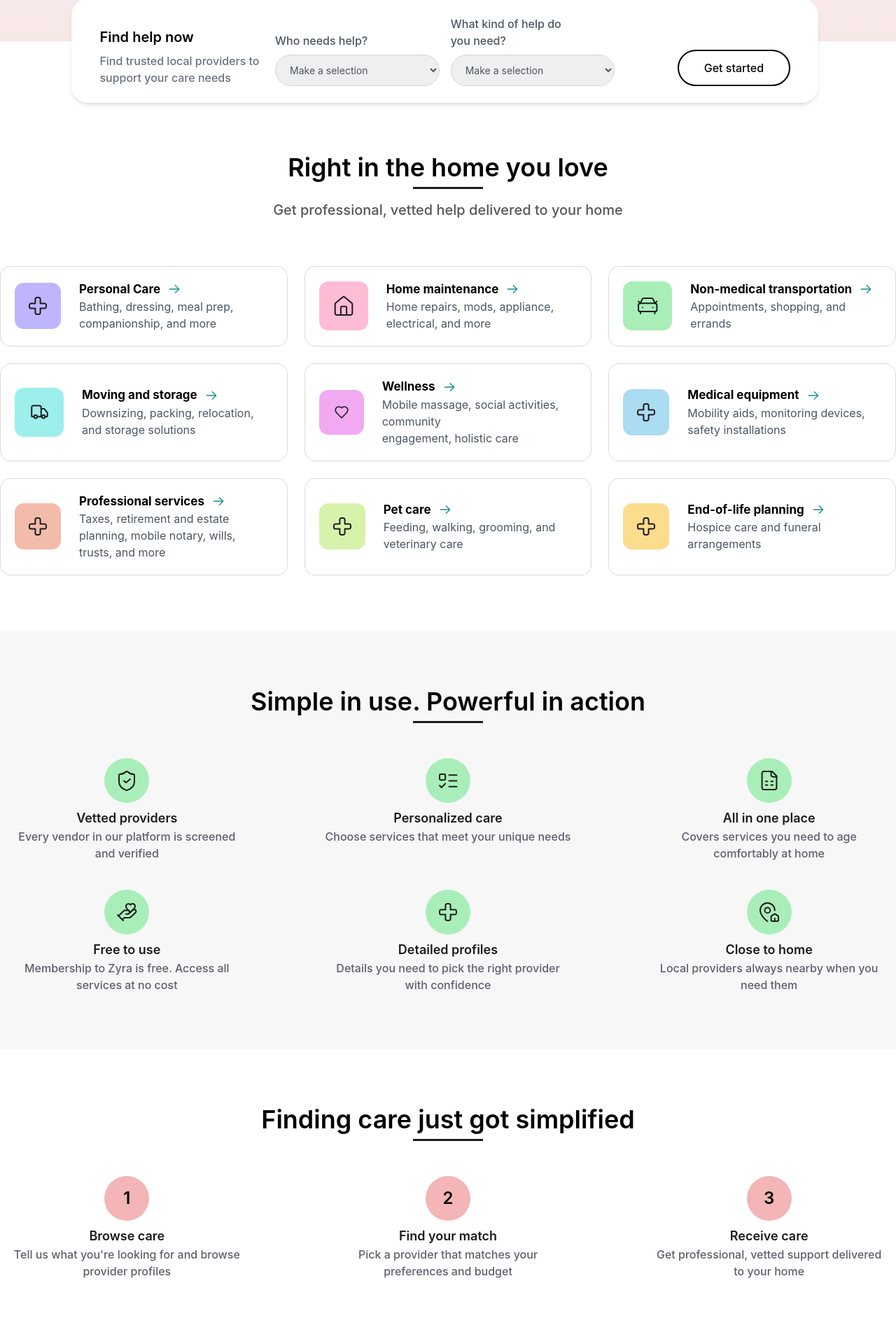
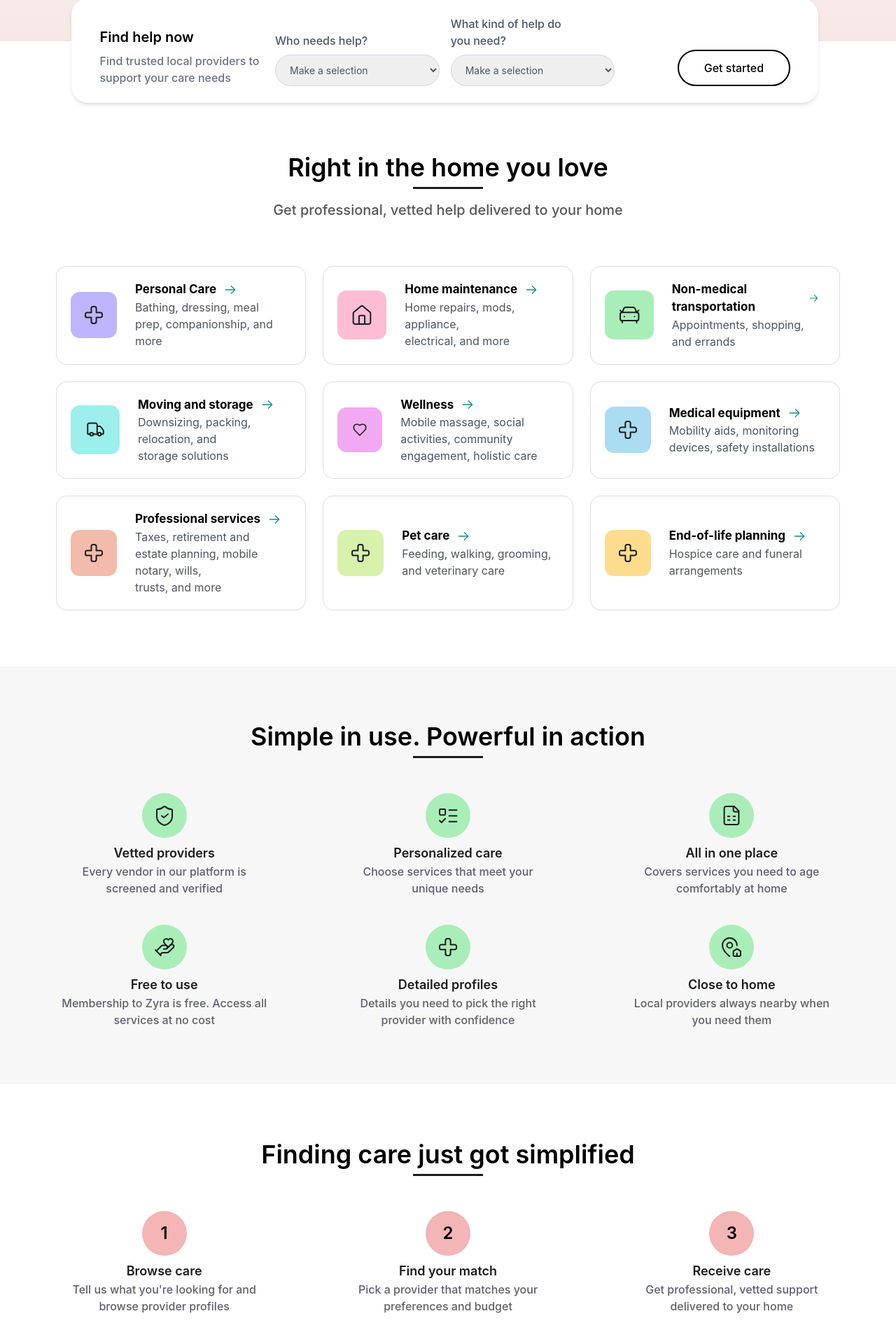
Before and after one commit to shabbir-ali123/Zyrahealth, a React (Vite) app: page / in a window 1280 px wide. Shown: the part 809-2729 px from the top of the page at 70% size. Built offline with nearby package versions, Linux system fonts and the light colour scheme.

Commit message:
knowlegde

```diff
--- a/src/components/findcare/FindCareConatiner.jsx
+++ b/src/components/findcare/FindCareConatiner.jsx
@@ -6,7 +6,7 @@ function FindCareContainer() {
     return (
         <>
         <div className='bg-white'>
-        <div className='max-w-7xl mx-auto py-[80px]'>
+        <div className='mx-20 py-[80px]'>
                 <div className='text-center '>
                     <h2 className='font-semibold text-4xl'>Finding care just got simplified</h2>
                     <div className="mx-auto w-[100px] h-[3px] bg-[#1C1C1C] mt-2"></div>
--- a/src/components/homecard/HomeCard.jsx
+++ b/src/components/homecard/HomeCard.jsx
@@ -3,8 +3,8 @@ import React from 'react';
 
 function HomeCard({ title, description, Icon, bgColor }) {
   return (
-    <div className="flex gap-[10px]">
-      <div className="flex items-center border border-[#DBDBE0] p-5 rounded-[15px]">
+    <div className="flex gap-[10px] w-full">
+      <div className="flex items-center border border-[#DBDBE0] p-5 rounded-[15px] w-full">
         <div className={`${bgColor} p-5 rounded-[13px] mr-4`}>
 
           <Icon />
--- a/src/components/homecard/HomeCardsContainer.jsx
+++ b/src/components/homecard/HomeCardsContainer.jsx
@@ -5,7 +5,7 @@ import cardsData from "../../data/CardsData";
 function HomeCardsContainer() {
   return (
     <>
-      <div className="max-w-7xl mx-auto  py-20 mt-20	">
+      <div className="mx-20 py-20 mt-20	">
         <div className="text-center">
           <h2 className="font-semibold text-4xl">Right in the home you love</h2>
           <div className="mx-auto w-[100px] h-[3px] bg-[#1C1C1C] mt-2"></div>
--- a/src/components/knowledge/KnowledgeCard.jsx
+++ b/src/components/knowledge/KnowledgeCard.jsx
@@ -1,19 +1,19 @@
 import React from "react";
 
 const KnowledgeCard = ({ image, title, description }) => {
+
+  const trimmedDescription = description.slice(0, 131);
+
   return (
-    <div className="max-w-xl bg-white border border-gray-200 rounded-lg border-[#EAEAF1]">
+    <div className="max-w-xl bg-white border border-gray-200 rounded-lg border-[#EAEAF1] relative group cursor-pointer">
       <a href="#">
-        <img
-          className="rounded-t-lg"
-          src={image}
-          alt={title}
-        />
+        <img className="rounded-t-lg" src={image} alt={title} />
       </a>
+
       <div className="px-5 py-3">
         <a
           href="#"
-          className="inline-flex items-center px-3 py-2 text-sm font-medium text-center text-[#5E5E6F] bg-[#E9FFDC] rounded-full "
+          className="inline-flex items-center px-3 py-2 text-sm font-medium text-center text-[#5E5E6F] bg-[#E9FFDC] rounded-full"
         >
           Most popular
         </a>
@@ -25,9 +25,16 @@ const KnowledgeCard = ({ image, title, description }) => {
             {title}
           </h5>
         </a>
-        <p className="mb-3 font-medium text-base text-[#5E5E6F] ">
+
+        <p className="mb-3 font-medium text-base text-[#5E5E6F] group-hover:hidden">
+          {trimmedDescription}
+        </p>
+
+
+        <p className="mb-3 font-medium text-base text-[#5E5E6F] hidden group-hover:block">
           {description}
         </p>
+
         <div className="flex gap-4 border-t-2 py-4 border-[#EAEAF1]">
           <p className="text-[#5E5E6F] font-base font-regular">By ZyraHealth</p>
           <p className="text-[#5E5E6F]">APR 8, 2024</p>
--- a/src/components/knowledge/KnowledgeContainer.jsx
+++ b/src/components/knowledge/KnowledgeContainer.jsx
@@ -7,7 +7,7 @@ function KnowledgeContainer() {
   return (
     <>
     <div className="bg-[#F7F7F7]">
-    <div className="max-w-[1900px] mx-auto  py-20 mt-20	">
+    <div className="mx-20  py-20 mt-20	">
         <div className="text-center">
           <h2 className="font-semibold text-4xl">Your knowledge hub</h2>
           <div className="mx-auto w-[100px] h-[3px] bg-[#1C1C1C] mt-2"></div>
--- a/src/components/power/PowerFulCard.jsx
+++ b/src/components/power/PowerFulCard.jsx
@@ -5,7 +5,7 @@ function PowerFulCard
     ({ title, description, Icon }) {
     return (
         <div className="text-center ">
-            <div className='flex items-center justify-center w-full  '>
+            <div className='flex items-center justify-center  '>
                 <div className='w-16 h-16 bg-[#A9EEB8] rounded-full flex items-center justify-center'>
                 <Icon />
                 </div>
@@ -13,7 +13,7 @@ function PowerFulCard
             </div>
             <div>
                 <h4 className='font-semibold text-lg text-[#1C1C1C] pt-2'>{title}</h4>
-                <p className='font-medium text-[#5E5E6F] text-base'>{description}</p>
+                <p className='font-medium text-[#5E5E6F] text-base '>{description}</p>
             </div>
         </div>
     );
--- a/src/components/power/PowerFulContainer.jsx
+++ b/src/components/power/PowerFulContainer.jsx
@@ -6,7 +6,7 @@ function PowerFulContainer() {
     return (
         <>
         <div className='bg-[#F7F7F7]'>
-        <div className='max-w-7xl mx-auto py-[80px]'>
+        <div className='mx-20 py-[80px]'>
                 <div className='text-center '>
                     <h2 className='font-semibold text-4xl'>Simple in use. Powerful in action</h2>
                     <div className="mx-auto w-[100px] h-[3px] bg-[#1C1C1C] mt-2"></div>
```
Lines whose indentation alone changed are shown as unchanged.
